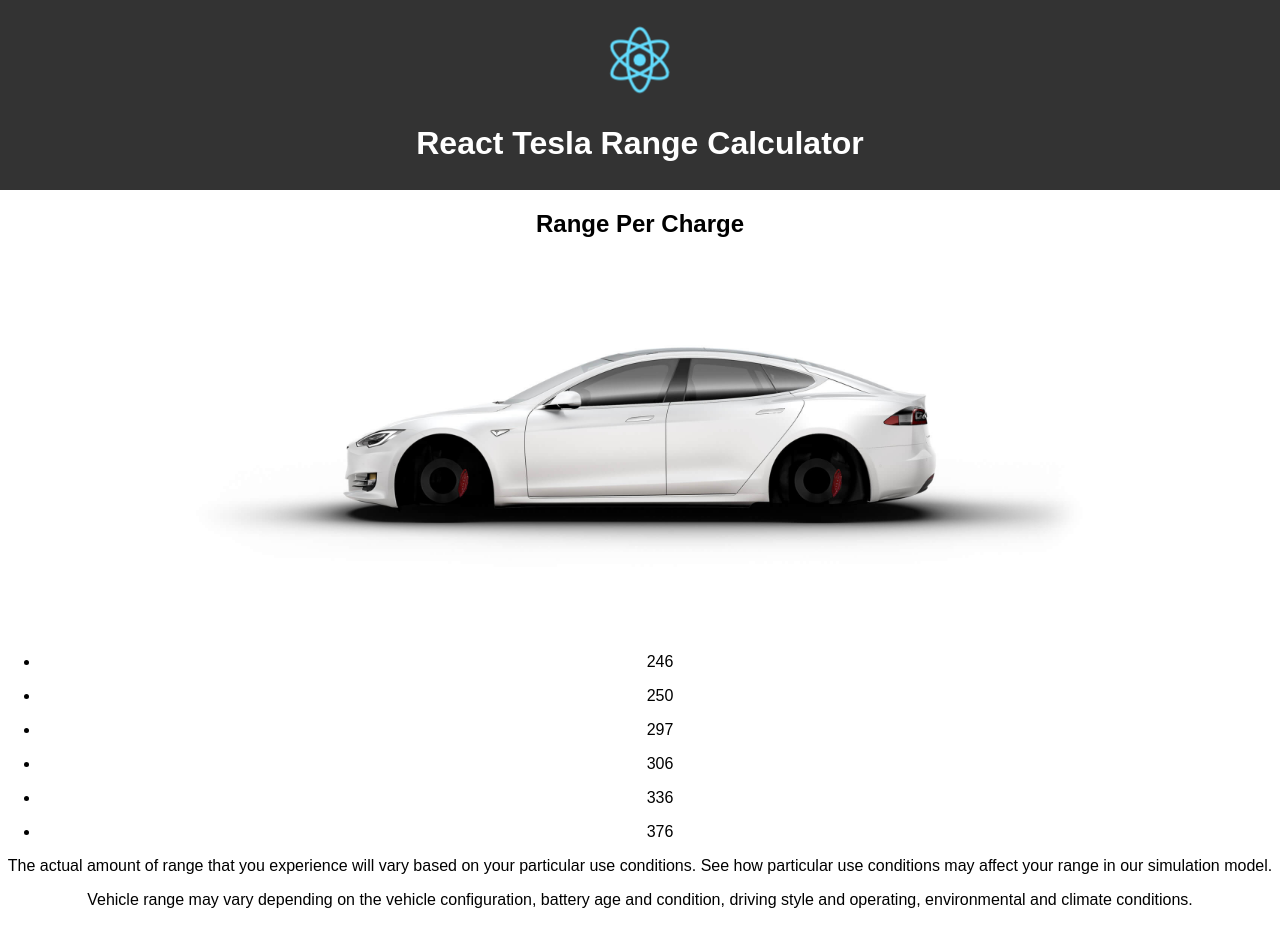
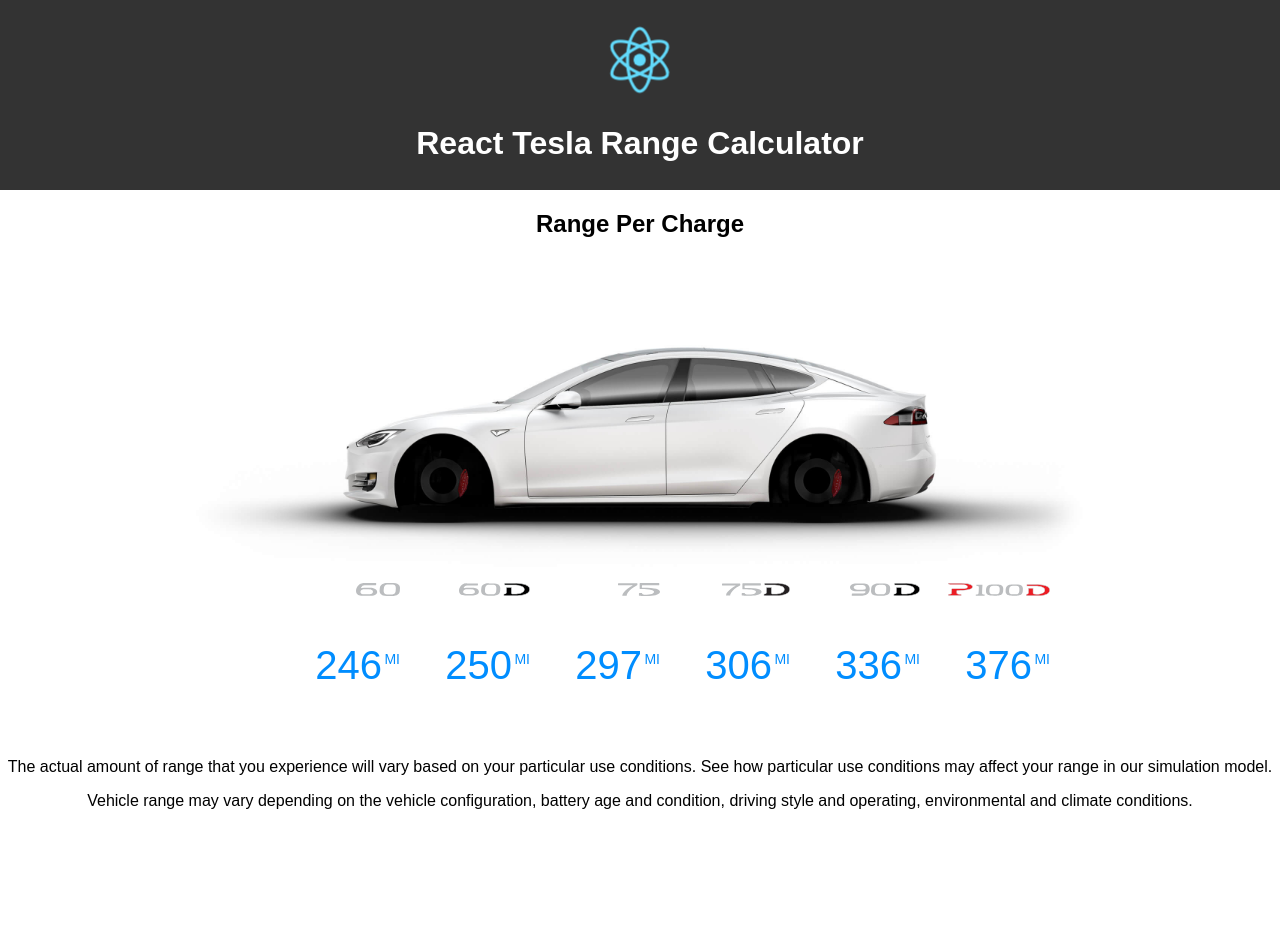
Before and after one commit to desmondcain/react-tesla-range-calculator, a React (Create React App) app: page / in a window 1280 px wide. After the commit the page ends 826 px from the top, so only its background shows below. Built offline with nearby package versions, Linux system fonts and the light colour scheme.

Commit message:
Add TeslaStats styles

```diff
--- a/src/components/TeslaRange/TeslaStats/TeslaStats.jsx
+++ b/src/components/TeslaRange/TeslaStats/TeslaStats.jsx
@@ -1,5 +1,7 @@
 import React, { Component } from 'react';
 import { array } from 'prop-types';
+
+import './TeslaStats.css';
 
 class TeslaStats extends Component {
 
--- /dev/null
+++ b/src/components/TeslaRange/TeslaStats/TeslaStats.scss
@@ -0,0 +1,63 @@
+.tesla-stats {
+  margin: -70px 0 30px;
+
+  &-icon {
+    background-position: top right;
+    background-repeat: no-repeat;
+    background-size: auto 13px;
+    height: 20px;
+
+    &--60 {
+      background-image: url(../../../images/models/60.svg);
+    }
+
+    &--60d {
+      background-image: url(../../../images/models/60d.svg);
+    }
+
+    &--75 {
+      background-image: url(../../../images/models/75.svg);
+    }
+
+    &--75d {
+      background-image: url(../../../images/models/75d.svg);
+    }
+
+    &--90d {
+      background-image: url(../../../images/models/90d.svg);
+    }
+
+    &--p100d {
+      background-image: url(../../../images/models/p100d.svg);
+    }
+  }
+
+  ul {
+    text-align: center;
+
+    li {
+      display: inline-block;
+      position: relative;
+      width: 130px;
+
+      p {
+        color: #008dff;
+        display: block;
+        font-size: 40px;
+        font-weight: normal;
+        padding: 0 18px 0 0;
+        position: relative;
+        text-align: right;
+      }
+
+      p:after {
+        content: 'MI';
+        font-size: 14px;
+        font-weight: normal;
+        position: absolute;
+        right: 0;
+        top: 8px;
+      }
+    }
+  }
+}
```
